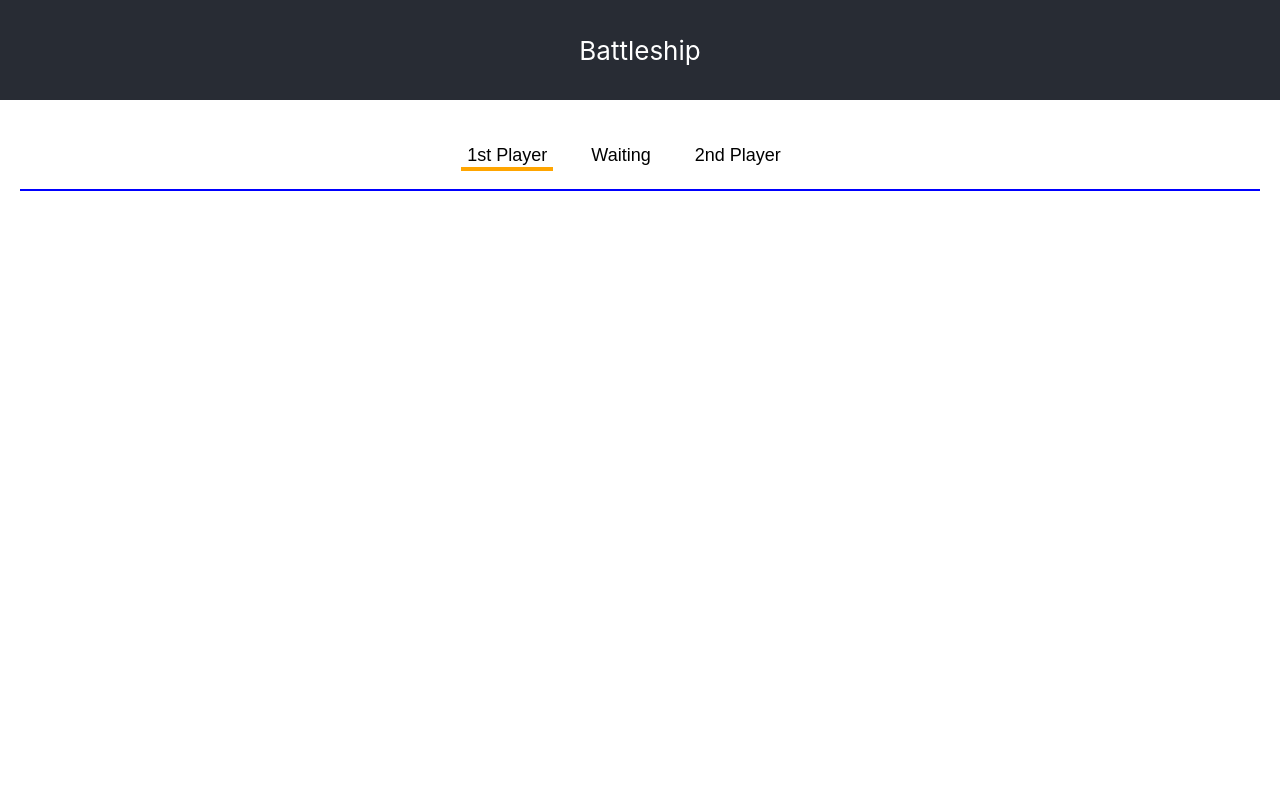
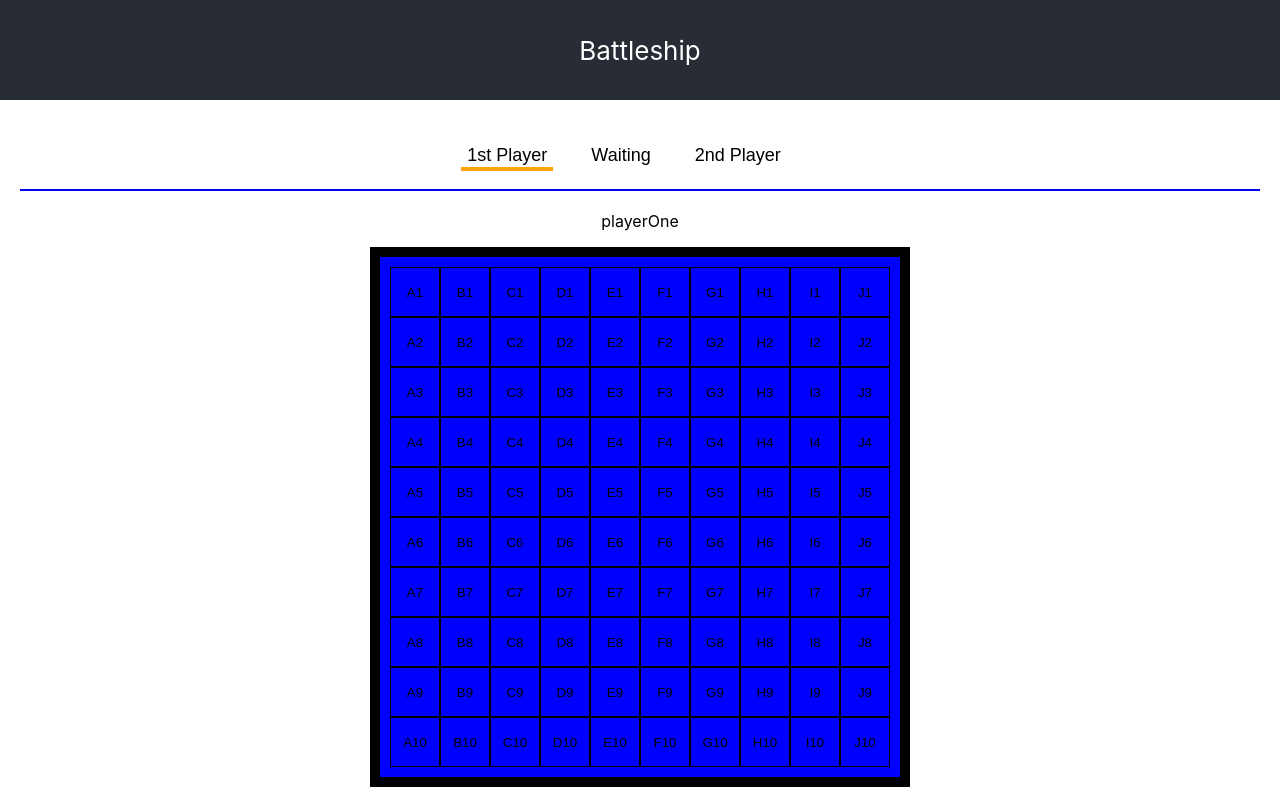
Before and after one commit to ymeynot45/Battle_Mock_testing, a React (Create React App) app: page / in a window 1280 px wide. Built offline with nearby package versions, Linux system fonts and the light colour scheme.

Commit message:
moved Cell to it's own page as a react component.

```diff
--- a/src/App.js
+++ b/src/App.js
@@ -30,22 +30,41 @@ const App = () => {
 }
 
 const Content = ({ tab, nextPlayer }) => {
-  // { <div id='boardWrapper'>
-  //   {newBoard.renderBoard()}
-  // </div> }
   const playerOneBoard = new Board(HEIGHT, WIDTH, PLAYERONE)
   const playerTwoBoard = new Board(HEIGHT, WIDTH, PLAYERTWO)
 
+  const reducer = (state, action) => {
+    switch (action.type) {
+      case PLAYERONE:
+        nextPlayer = PLAYERTWO
+        // activeTab = PLAYERONE 'not in scope'
+        return state
+      case PLAYERTWO:
+        nextPlayer = PLAYERONE
+        // activeTab = PLAYERTWO
+        return state
+    }
+  }
+
   switch (tab) {
     case 'playerOne':
-      return ''
+      return (
+        <div id='boardWrapper'>
+          {playerOneBoard.renderBoard()}
+        </div>
+      )
     case 'playerTwo':
-      return ''
+      return (
+        <div id='boardWrapper'>
+          {playerTwoBoard.renderBoard()}
+        </div>
+      )
     case 'holding':
-      return <Holding nextPlayer={nextPlayer}/>
+      return <Holding nextPlayer={nextPlayer} reducer={reducer}/>
     case 'winner':
-      return ''
+      return <div>Winner</div>
     default:
+      throw new Error()
   }
 }
 
--- a/src/Board.js
+++ b/src/Board.js
@@ -1,5 +1,6 @@
-import React from 'react'
+import React, { } from 'react'
 import './Board.css'
+import Cell from './Cell.js'
 const HEIGHT = 10
 const WIDTH = 10
 const PLAYERONE = 'playerOne'
@@ -16,15 +17,19 @@ const Board = function (boardHeight, boardWidth, player) {
       const currentRow = (n)
       for (let l = 0; l < width; l++) {
         const keyId = columHeaders[l] + currentRow
-        boardStructure.push(<li key={keyId} id={keyId} className={'row' + currentRow + ' ' + 'boardCell'} > <button className='cellButton' variant="text"> {columHeaders[l] + currentRow}</button></li>) // onClick={() => dispatch({ type: keyId })}
+        boardStructure.push(new Cell(keyId))
       }
     }
   }
 
   this.renderBoard = function () {
-    return <ul id='squareWrapper'>
-      {boardStructure}
-    </ul>
+    return (
+      <div className='playerDisplay'> {this.player}
+        <ul id='squareWrapper'>
+          {boardStructure}
+        </ul>
+      </div>
+    )
   }
 
   buildBoard(boardHeight, boardWidth)
--- /dev/null
+++ b/src/Cell.css
@@ -0,0 +1,37 @@
+#squareWrapper {
+  display: flex;
+  background-color: blue;
+  min-height: 400px;
+  min-width: 400px;
+  height: 500px;
+  width: 500px;
+  list-style-type: none;
+  padding: 10px;
+  display: grid;
+  grid-template-rows: repeat(10, 1fr);
+  grid-template-columns: repeat(10, 1fr);
+  justify-self: center;
+  border: 10px solid black;
+}
+
+.boardCell{
+  display: flex;
+  border: 1px solid black;
+  margin: 0%;
+  align-items:center;
+  justify-content:center;
+  padding: 0%;
+}
+
+.cellButton{
+  background: none;
+  border: none;
+  padding: 0;
+  margin: 0;
+  height: 100%;
+  width: 100%;
+}
+
+.cellButton[disabled] {
+  background-color: Red;
+}
--- /dev/null
+++ b/src/Cell.js
@@ -0,0 +1,18 @@
+import './Cell.css'
+import React from 'react'
+import PropTypes from 'prop-types'
+
+const Cell = function (cellId) {
+  this.cellId = cellId
+  this.cellRow = cellId.slice(1)
+  this.cellCol = cellId.slice(0, 1)
+  return (
+  <li key={cellId} id={cellId} className={'row' + this.cellRow + ' ' + 'boardCell'} > <button className='cellButton' variant="text"> {this.cellCol + this.cellRow}</button></li>
+  ) // onClick={() => dispatch({ type: keyId })}
+}
+
+Cell.propTypes = {
+  id: PropTypes.string.isRequired
+}
+
+export default Cell
--- a/src/Holding.js
+++ b/src/Holding.js
@@ -2,8 +2,8 @@ import './Holding.css'
 import React, { useReducer } from 'react'
 import PropTypes from 'prop-types'
 
-function Holding ({ nextPlayer }) {
-  const [, dispatch] = useReducer()
+function Holding ({ nextPlayer, reducer }) {
+  const [, dispatch] = useReducer(reducer, nextPlayer)
 
   return (
     <div className='holdingScreen'>
@@ -13,7 +13,8 @@ function Holding ({ nextPlayer }) {
 }
 
 Holding.propTypes = {
-  nextPlayer: PropTypes.string.isRequired
+  nextPlayer: PropTypes.string.isRequired,
+  reducer: PropTypes.func.isRequired
 }
 
 export default Holding
```
